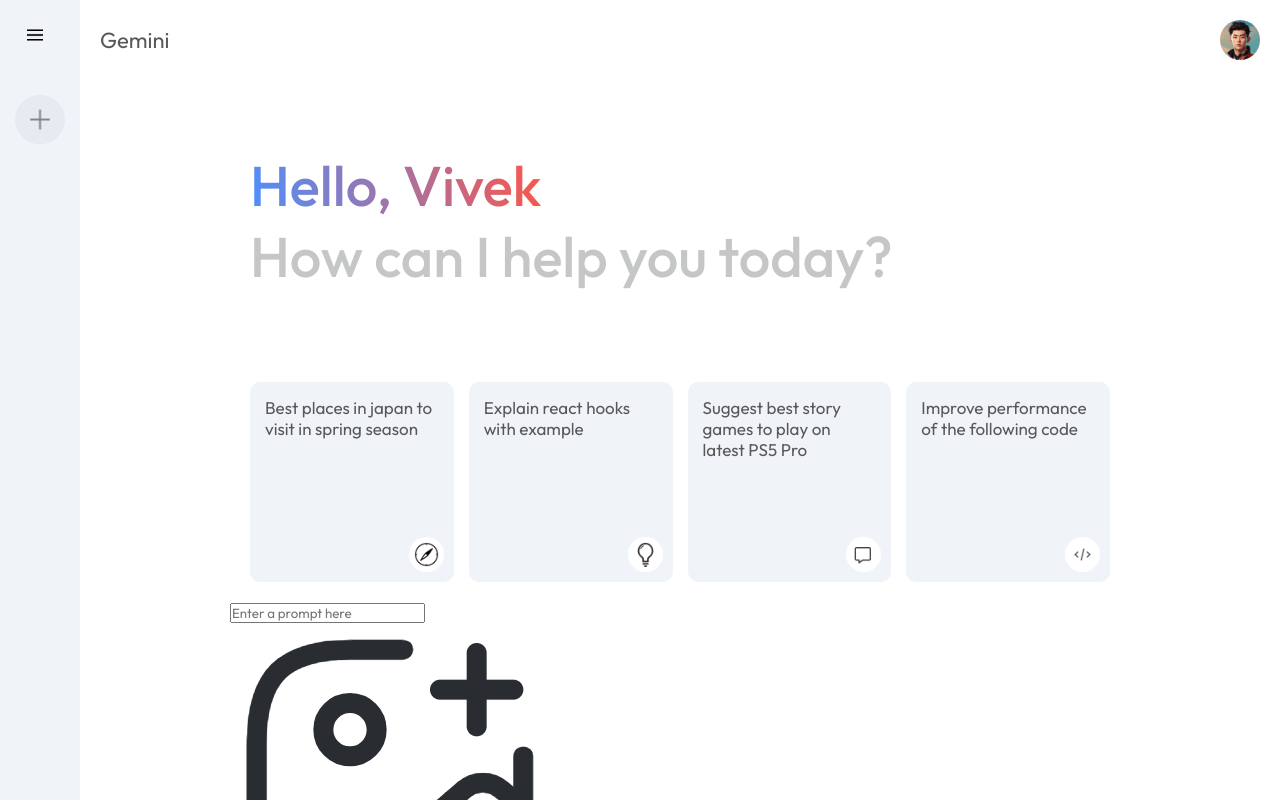
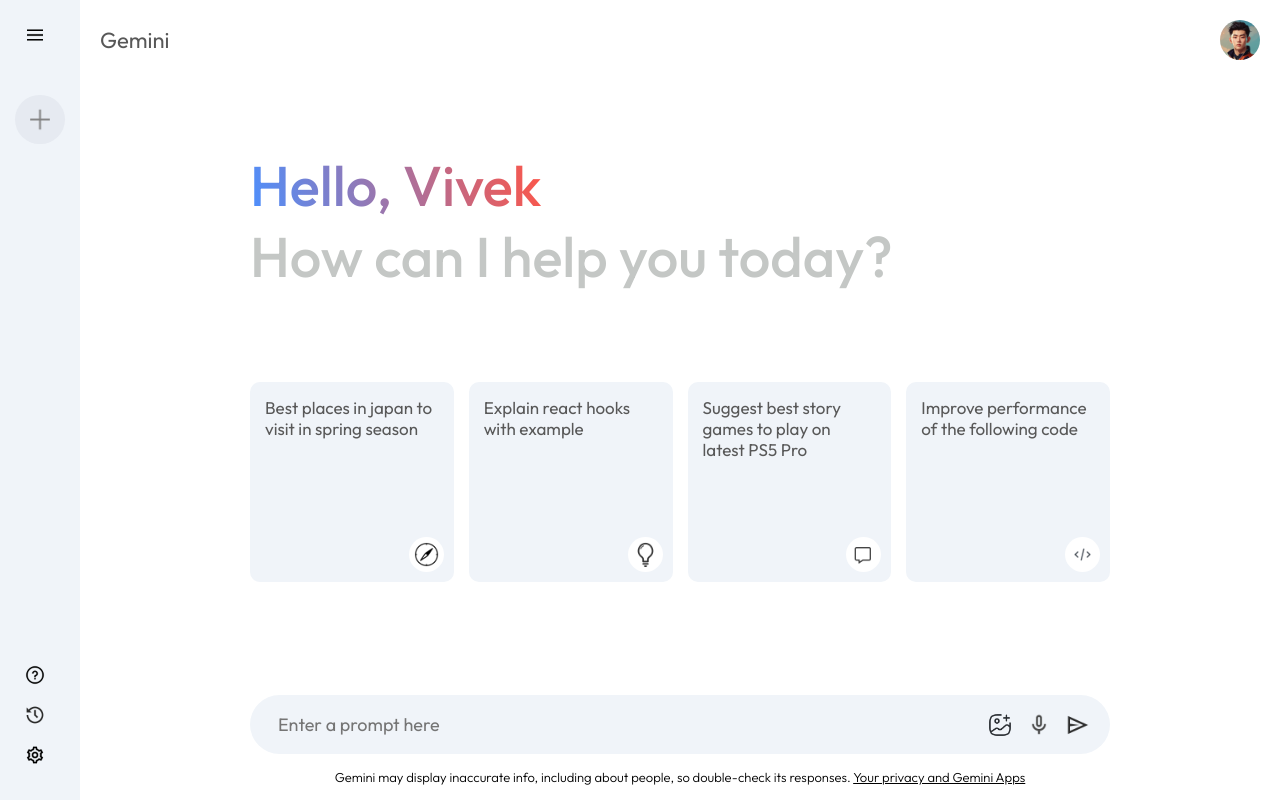
Before and after one commit to vivek1842/Gemini-Clone, a React app: page / in a window 1280 px wide. Shown: the top 800 px of the page. Built offline with nearby package versions, Linux system fonts and the light colour scheme; the HTML template or start-up script is replaced by a standard one.

Commit message:
dashboard ui complete

```diff
--- a/src/components/Main/Main.css
+++ b/src/components/Main/Main.css
@@ -72,3 +72,53 @@
 .main .card:hover{
     background-color: #dfe4ea;
 }
+
+.main .main-bottom{
+    position: absolute;
+    bottom: 0;
+    width: 100%;
+    max-width: 900px;
+    padding: 0 20px;
+    margin: auto;
+}
+
+.main .search-box{
+    display: flex;
+    align-items: center;
+    justify-content: space-between;
+    gap: 20px;
+    background-color: #f0f4f9;
+    padding: 10px 20px;
+    border-radius: 50px;
+}
+
+.main .search-box img{
+    width: 24px;
+    cursor: pointer;
+}
+
+.main .search-box input{
+    flex: 1;
+    background: transparent;
+    border: none;
+    outline: none;
+    padding: 8px;
+    font-size: 18px;
+}
+
+.main .search-box div{
+    display: flex;
+    align-items: center;
+    gap: 15px;
+}
+
+.main .bottom-info{
+    font-size: 13px;
+    margin: 15px auto;
+    text-align: center;
+    font-weight: 300;
+}
+
+.main .bottom-info a{
+    color: #000;
+}
--- a/src/components/Main/Main.jsx
+++ b/src/components/Main/Main.jsx
@@ -41,10 +41,10 @@
                         <img src={assets.mic_icon} alt="mic icon not found" />
                         <img src={assets.send_icon} alt="send icon not found" />
                     </div>
-                    <p className="bottom-info">
+                </div>
+                <p className="bottom-info">
                     Gemini may display inaccurate info, including about people, so double-check its responses. <a href="https://support.google.com/gemini/answer/13594961?visit_id=638617636113328241-3788869149&p=privacy_notice&rd=1#privacy_notice">Your privacy and Gemini Apps</a>
-                    </p>
-                </div>
+                </p>
             </div>
         </div>
     </div>
```
